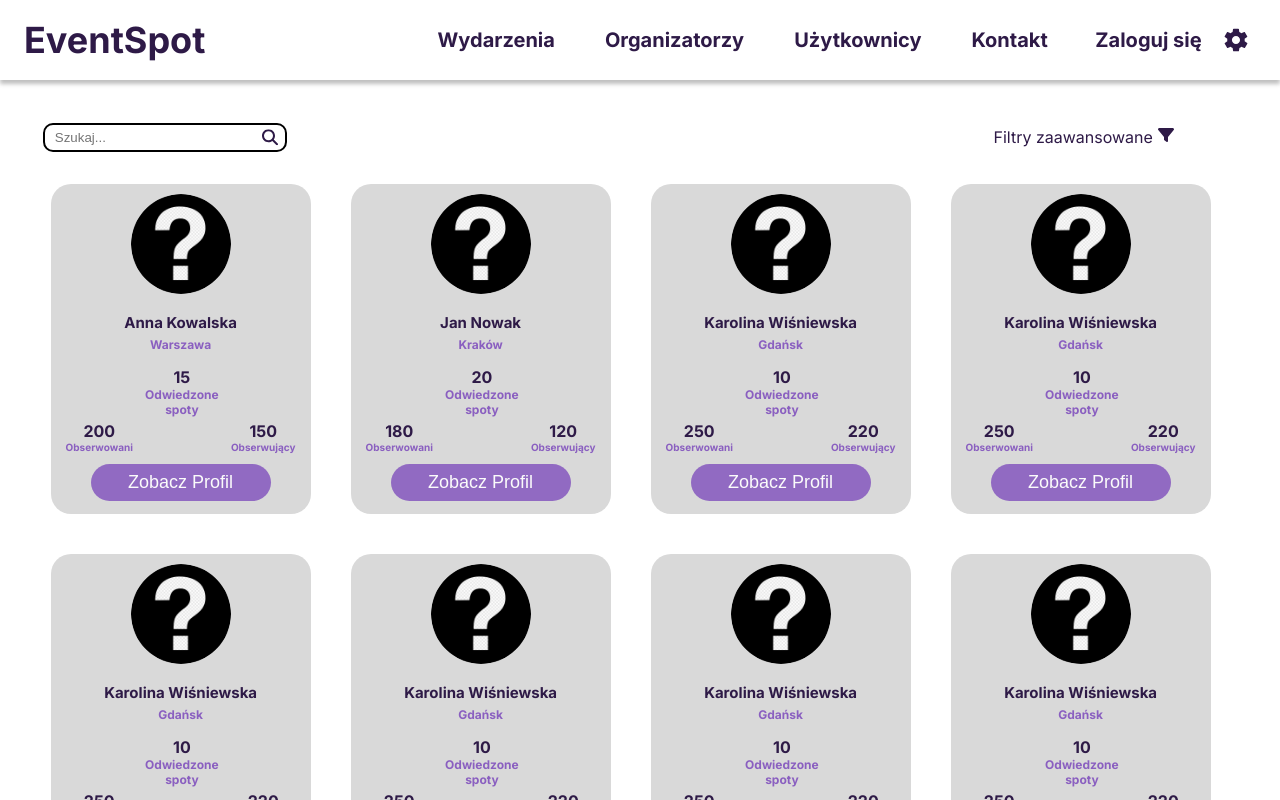
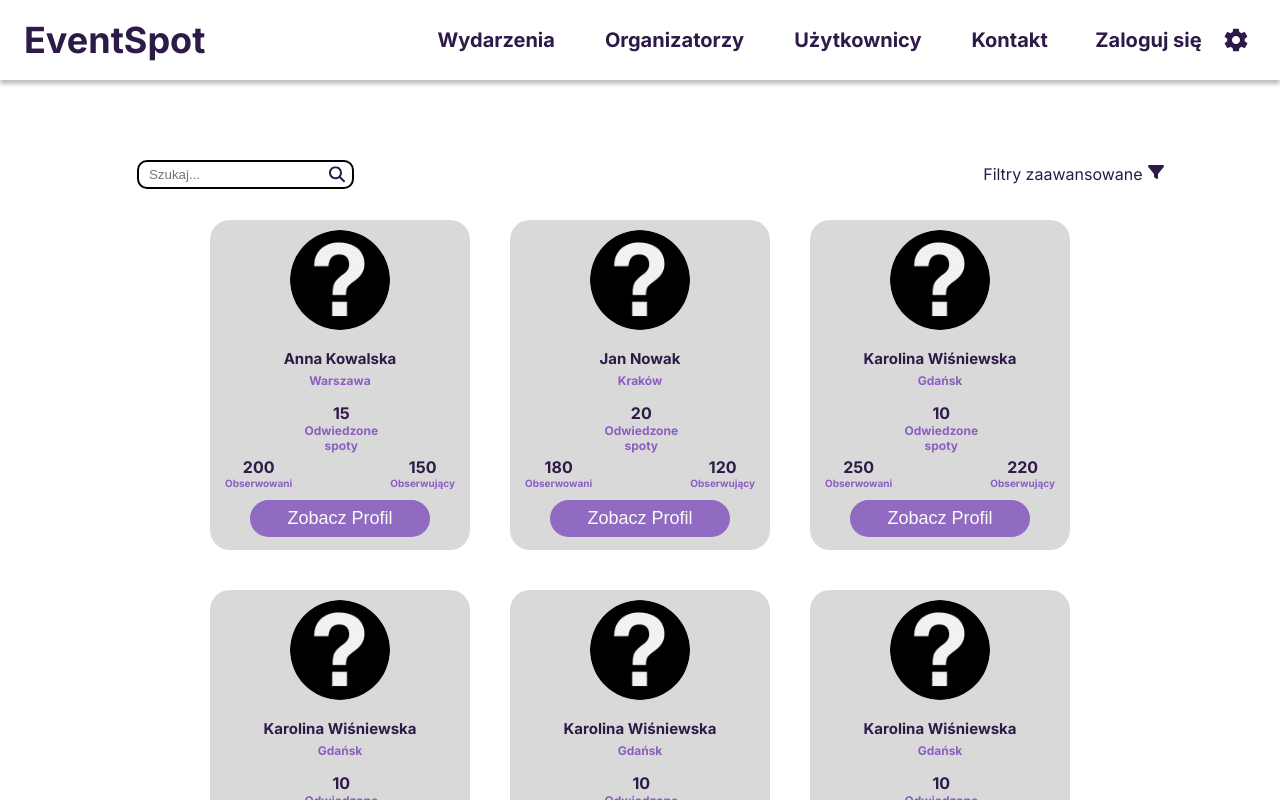
Before and after one commit to Event-spot/EventSpot, a Next.js app in the folder frontend/: page /uzytkownicy in a window 1280 px wide. Shown: the top 800 px of the page. Built offline with nearby package versions, Linux system fonts and the light colour scheme.

Commit message:
zmiana mała

```diff
--- a/frontend/src/app/uzytkownicy/page.tsx
+++ b/frontend/src/app/uzytkownicy/page.tsx
@@ -9,7 +9,7 @@ export default function Users() {
     const [currentPage, setCurrentPage] = useState(1);
     //const lastPage = 20; //Zmienić później tak aby pobierało z bazy danych.
     // Ograniczenie liczby osób na stronie
-    const itemsPerPage = 12;
+    const itemsPerPage = 10;
     // Obliczenie całkowitej liczby stron
     const totalNumOfPages = Math.ceil(osoby.length / itemsPerPage);
     // Obliczenie indeksów osób dla obecnej strony
--- a/frontend/src/app/uzytkownicy/users.module.scss
+++ b/frontend/src/app/uzytkownicy/users.module.scss
@@ -3,13 +3,14 @@
     display: flex;
     flex-direction: column;
     justify-content: center;
-    margin: 2%;
+    margin: 5%;
     padding: 5px;
 
     .upbar {
       display: flex;
       justify-content: space-between;
       align-items: center;
+      padding-left: 5%;
       //padding: 10px; /* Dodałem padding dla lepszego wyglądu */
 
 
@@ -55,7 +56,7 @@
     .container {
       display: flex;
       flex-direction: row;
-      justify-content: left;
+      justify-content: center;
       flex-wrap: wrap;
     }
 
```
